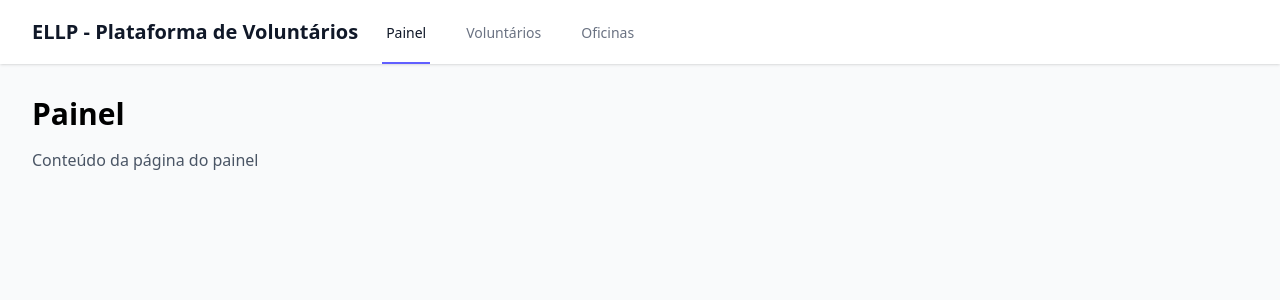
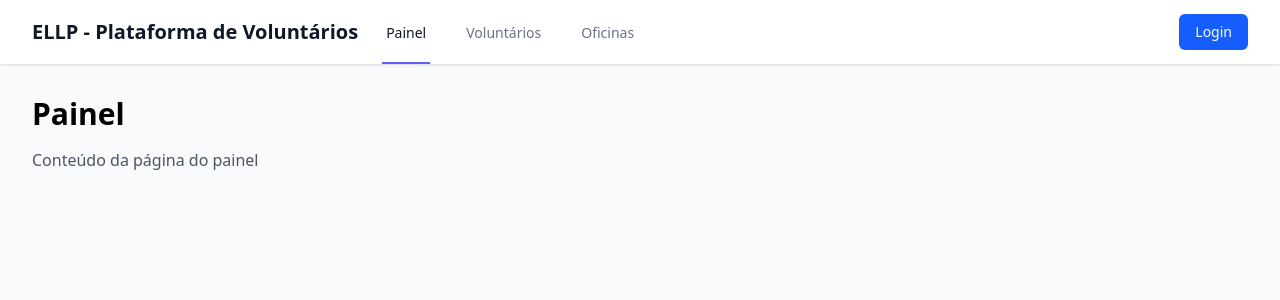
Before and after one commit to ryanmiura/ellp-volunteer-platform, a React (Vite) app in the folder frontend/: page /dashboard in a window 1280 px wide. Shown: the top 300 px of the page. Built offline with nearby package versions, Linux system fonts and the light colour scheme.

Commit message:
feat(navigation): add login button and make header title clickable
- Add Login button to header navigation (redirects to /login)
- Make platform title clickable with link to dashboard
- Apply changes across all pages (Dashboard, Volunteers, Workshops, Login)
- Add hover effect to title for better UX

```diff
--- a/frontend/src/components/Layout.tsx
+++ b/frontend/src/components/Layout.tsx
@@ -1,7 +1,9 @@
-import { Outlet, Link, useLocation } from 'react-router-dom'
+import { Outlet, Link, useLocation, useNavigate } from 'react-router-dom'
+import Button from './Button'
 
 function Layout() {
   const location = useLocation()
+  const navigate = useNavigate()
 
   const navigation = [
     { name: 'Painel', path: '/dashboard' },
@@ -17,9 +19,9 @@ function Layout() {
           <div className="flex justify-between h-16">
             <div className="flex">
               <div className="flex-shrink-0 flex items-center">
-                <h1 className="text-xl font-bold text-gray-900">
+                <Link to="/dashboard" className="text-xl font-bold text-gray-900 hover:text-gray-700 transition-colors">
                   ELLP - Plataforma de Voluntários
-                </h1>
+                </Link>
               </div>
               <div className="hidden sm:ml-6 sm:flex sm:space-x-8">
                 {navigation.map((item) => (
@@ -37,6 +39,15 @@ function Layout() {
                 ))}
               </div>
             </div>
+            <div className="flex items-center">
+              <Button
+                variant="primary"
+                onClick={() => navigate('/login')}
+                className="text-sm"
+              >
+                Login
+              </Button>
+            </div>
           </div>
         </div>
       </nav>
--- a/frontend/src/pages/LoginPage.tsx
+++ b/frontend/src/pages/LoginPage.tsx
@@ -1,5 +1,6 @@
 import { useState } from 'react';
 import type { FormEvent } from 'react';
+import { Link } from 'react-router-dom';
 import Input from '../components/Input';
 import Button from '../components/Button';
 
@@ -150,9 +151,9 @@ function LoginPage() {
         <div className="max-w-7xl mx-auto px-4 sm:px-6 lg:px-8">
           <div className="flex justify-between h-16">
             <div className="flex items-center">
-              <h1 className="text-xl font-bold text-gray-900">
+              <Link to="/dashboard" className="text-xl font-bold text-gray-900 hover:text-gray-700 transition-colors">
                 ELLP - Plataforma de Voluntários
-              </h1>
+              </Link>
             </div>
           </div>
         </div>
```
